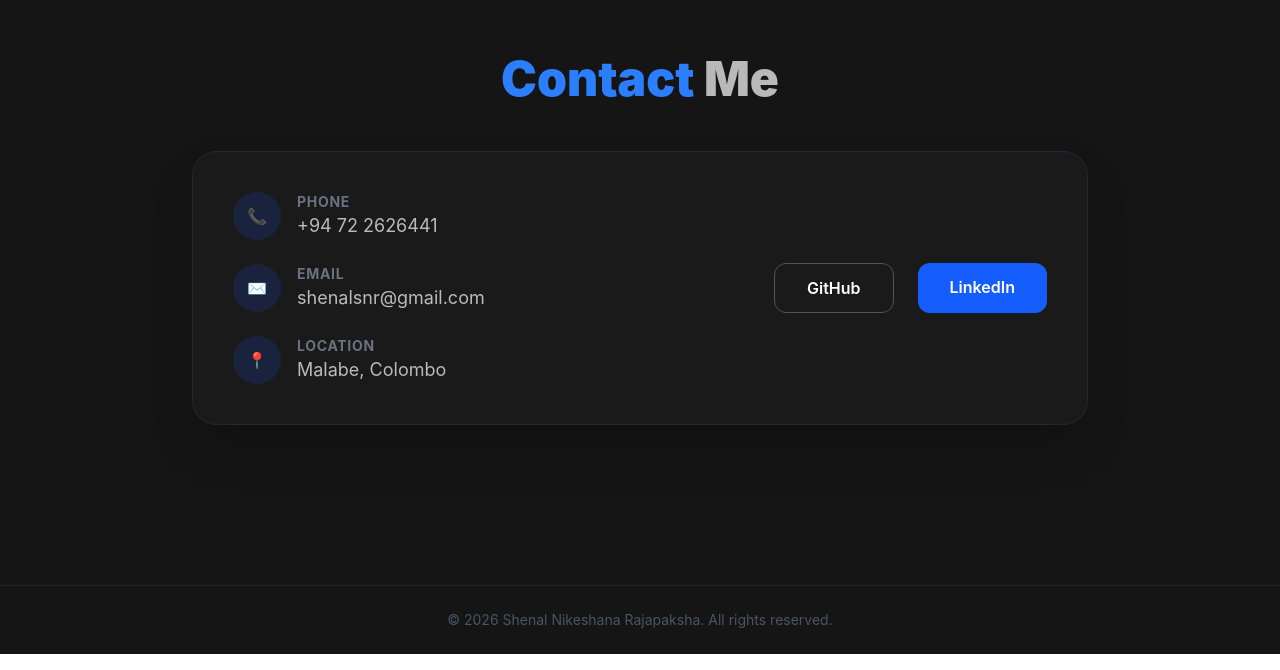
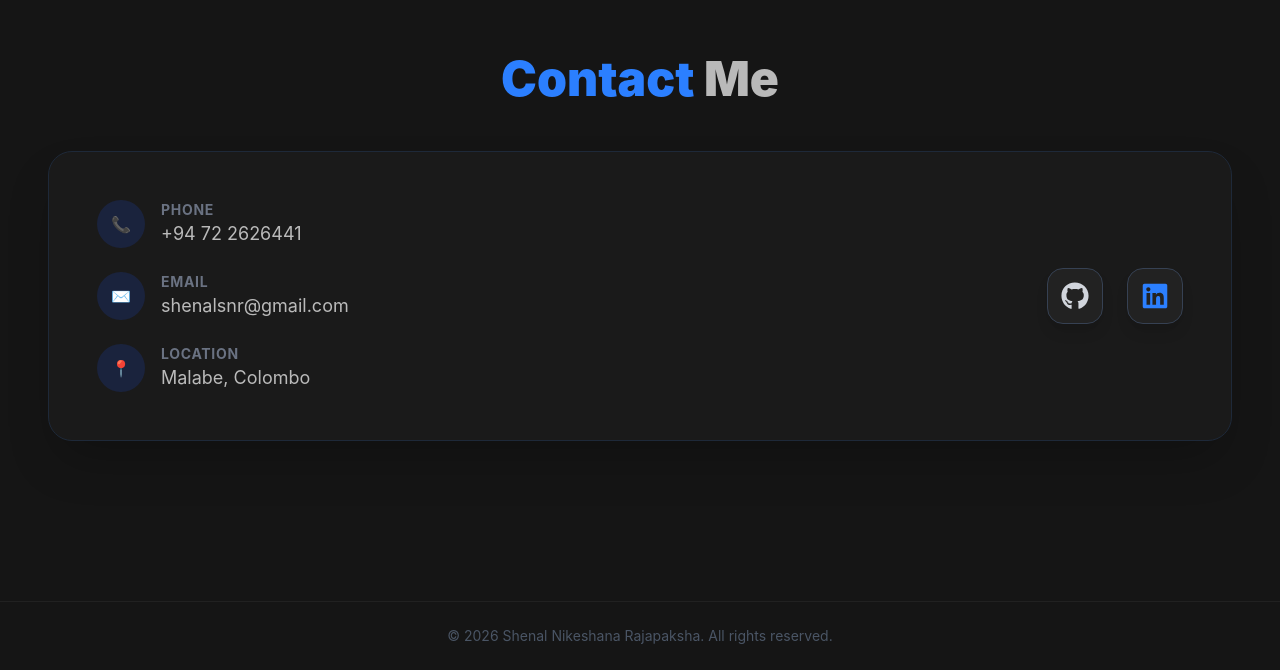
Before and after one commit to shenalsnr/my_portfolio_, a React (Vite) app in the folder my-portfolio/: page / in a window 1280 px wide. Shown: the part 2727-3397 px from the top of the page. Built offline with nearby package versions, Linux system fonts and the light colour scheme.

Commit message:
modify contact section

```diff
--- a/my-portfolio/src/components/Contact.jsx
+++ b/my-portfolio/src/components/Contact.jsx
@@ -1,11 +1,12 @@
 import React from 'react';
+import { FaGithub, FaLinkedin } from 'react-icons/fa';
 
 export default function Contact() {
   return (
     <section id="contact" className="py-20 px-6 md:px-12 max-w-[1300px] mx-auto w-full mb-10">
       <h2 className="text-4xl md:text-5xl font-black text-white/70 mb-12 text-center"><span className="text-blue-500">Contact</span> Me</h2>
-      <div className="bg-[#1a1a1a] border border-gray-800 p-10 rounded-3xl max-w-4xl mx-auto flex flex-col md:flex-row gap-12 justify-between items-center shadow-2xl">
-        <div className="space-y-6 w-full">
+      <div className="bg-[#1a1a1a] border border-gray-800 p-10 md:p-12 rounded-3xl w-full flex flex-col md:flex-row gap-12 justify-between items-center shadow-2xl">
+        <div className="space-y-6 w-full md:w-auto">
           <div className="flex items-center gap-4">
             <div className="w-12 h-12 bg-blue-900/30 rounded-full flex items-center justify-center text-blue-500 font-bold">📞</div>
             <div>
@@ -29,12 +30,26 @@ export default function Contact() {
           </div>
         </div>
 
-        <div className="w-full flex justify-center md:justify-end gap-6">
-          <a href="https://github.com/shenalsnr" target="_blank" rel="noreferrer" className="px-8 py-3 rounded-xl border border-gray-600 text-white font-semibold hover:bg-gray-800 transition-colors">
-            GitHub
+        <div className="flex items-center justify-center md:justify-end gap-6">
+          <a
+            href="https://github.com/shenalsnr"
+            target="_blank"
+            rel="noreferrer"
+            title="GitHub"
+            aria-label="GitHub Profile"
+            className="w-14 h-14 rounded-2xl bg-[#222] border border-gray-700 flex items-center justify-center text-gray-300 hover:text-white hover:bg-gray-800 hover:border-blue-500 hover:scale-110 transition-all duration-300 shadow-lg"
+          >
+            <FaGithub size={28} />
           </a>
-          <a href="https://linkedin.com/in/shenal-n-rajapaksha" target="_blank" rel="noreferrer" className="px-8 py-3 rounded-xl bg-blue-600 text-white font-semibold hover:bg-blue-500 transition-colors">
-            LinkedIn
+          <a
+            href="https://linkedin.com/in/shenal-n-rajapaksha"
+            target="_blank"
+            rel="noreferrer"
+            title="LinkedIn"
+            aria-label="LinkedIn Profile"
+            className="w-14 h-14 rounded-2xl bg-[#222] border border-gray-700 flex items-center justify-center text-blue-500 hover:text-white hover:bg-blue-600 hover:border-blue-500 hover:scale-110 transition-all duration-300 shadow-lg"
+          >
+            <FaLinkedin size={28} />
           </a>
         </div>
       </div>
```
